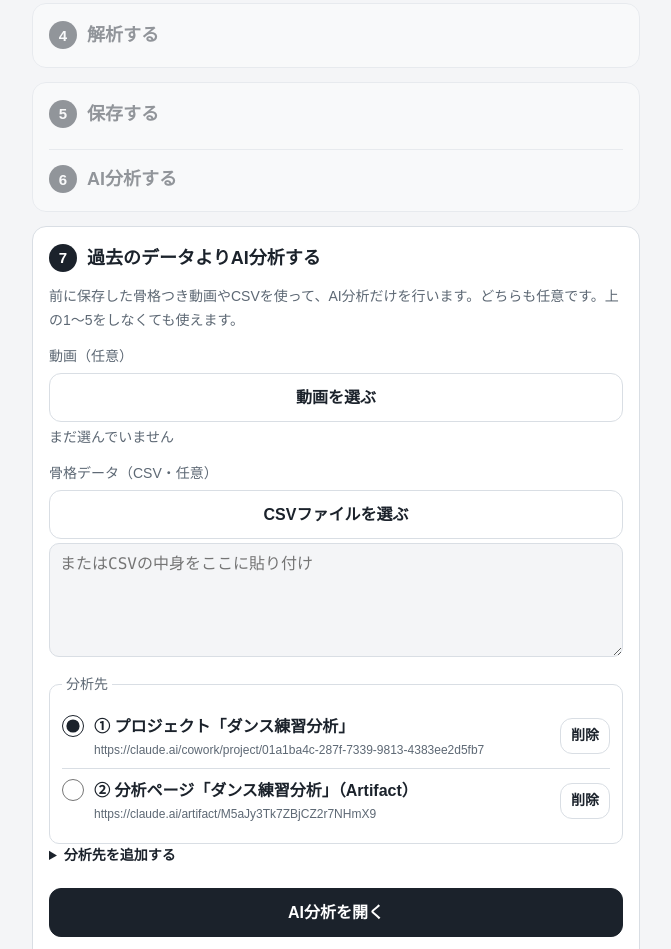
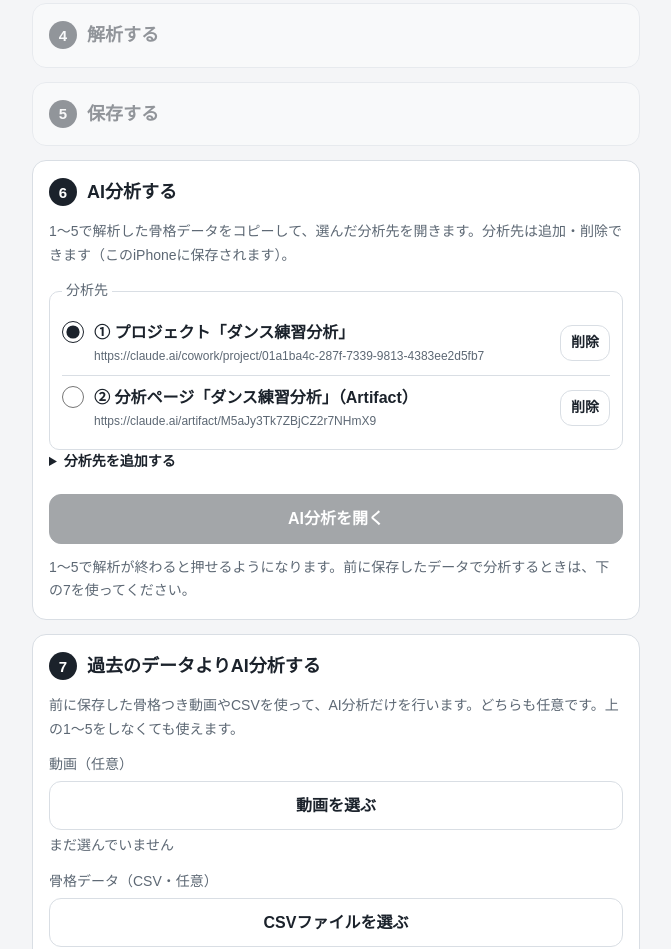
Before and after one commit to asmintt/movie-motion-capture, a plain HTML site: page index.html in a window 1280 px wide. Shown: the part 864-1813 px from the top of the page, without its empty margins (304-975 px from the left). Drawn offline with Linux system fonts and the light colour scheme; a web font is replaced by a local one.

Commit message:
6「AI分析する」を独立させ、分析先をはじめから選べるようにする
Co-Authored-By: Claude Opus 5.5 <noreply@anthropic.com>
Claude-Session: https://claude.ai/code/session_01NroWg4foiFdQ6qtY5J7u71

```diff
--- a/app.js
+++ b/app.js
@@ -801,6 +801,7 @@ $('to-analyze').addEventListener('click', async () => {
   lockFrom('step-export');
   $('save-video').disabled = $('save-csv').disabled = $('copy-csv').disabled = $('to-claude').disabled = true;
   $('copy-info').hidden = true;
+  message('claude-info', '1〜5で解析が終わると押せるようになります。前に保存したデータで分析するときは、下の7を使ってください。');
   $('result-wrap').hidden = true;
   state.busy = true;
   await keepAwake(true);
--- a/index.html
+++ b/index.html
@@ -158,11 +158,15 @@
     </div>
     <p class="hint" id="copy-info" hidden></p>
     <p class="hint">手元に残したいときだけ保存します。動画は写真アプリへ、CSVは「ファイル」アプリへ。「CSVをコピー」は、ファイルにせずにメモやチャットへ貼り付けたいときに使います。</p>
-    <h2 class="sub-step"><span class="num">6</span>AI分析する</h2>
-    <p class="hint">骨格データをコピーして、選んだ分析先を開きます。分析先は追加・削除できます（このiPhoneに保存されます）。</p>
+  </section>
+
+  <!-- 6. AI分析する（分析先はいつでも選べる。ボタンは1〜5で解析が終わると押せる） -->
+  <section class="step" id="step-ai" data-state="active">
+    <h2><span class="num">6</span>AI分析する</h2>
+    <p class="hint">1〜5で解析した骨格データをコピーして、選んだ分析先を開きます。分析先は追加・削除できます（このiPhoneに保存されます）。</p>
     <div class="ai-box" data-box="6"></div>
     <button type="button" class="btn primary" id="to-claude" disabled>AI分析を開く</button>
-    <p class="hint" id="claude-info"></p>
+    <p class="hint" id="claude-info">1〜5で解析が終わると押せるようになります。前に保存したデータで分析するときは、下の7を使ってください。</p>
   </section>
 
   <!-- 7. 過去のデータよりAI分析する（いつでも使える） -->
```
